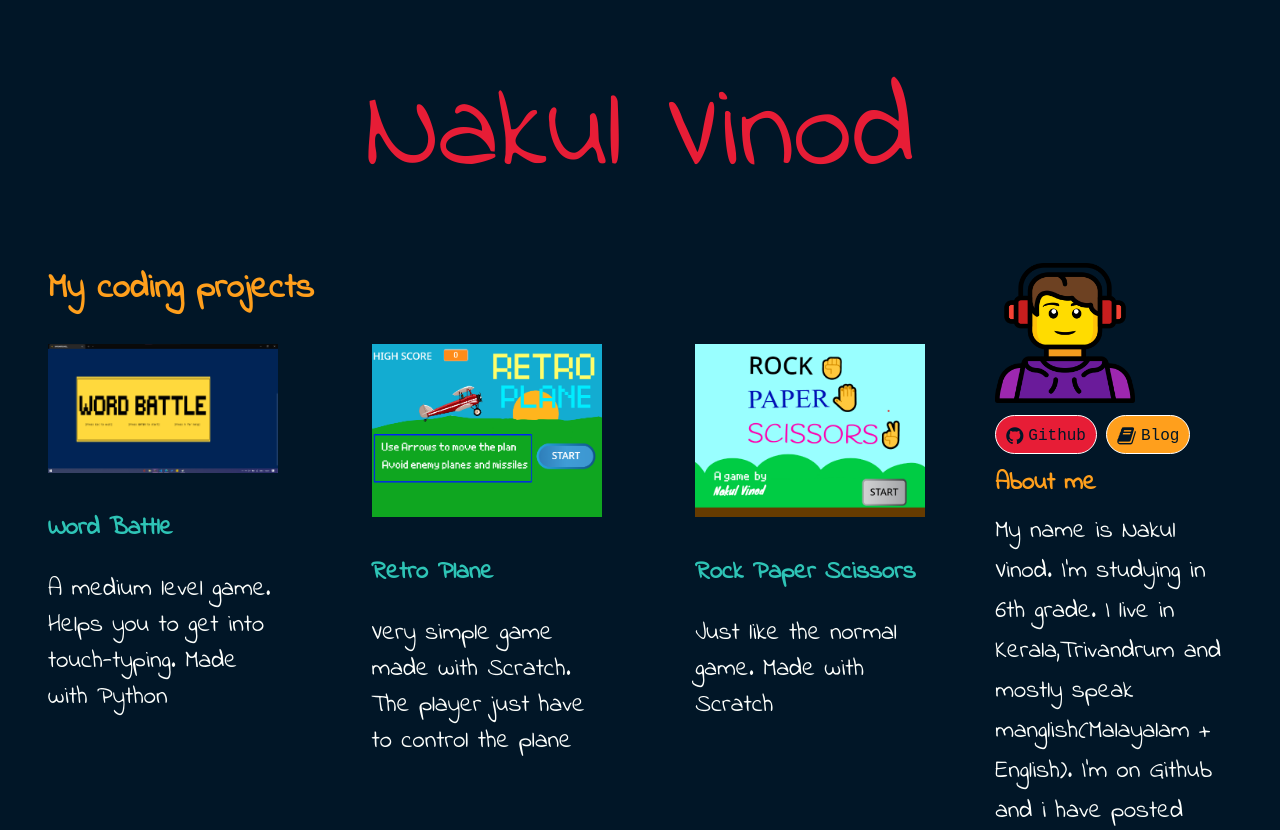
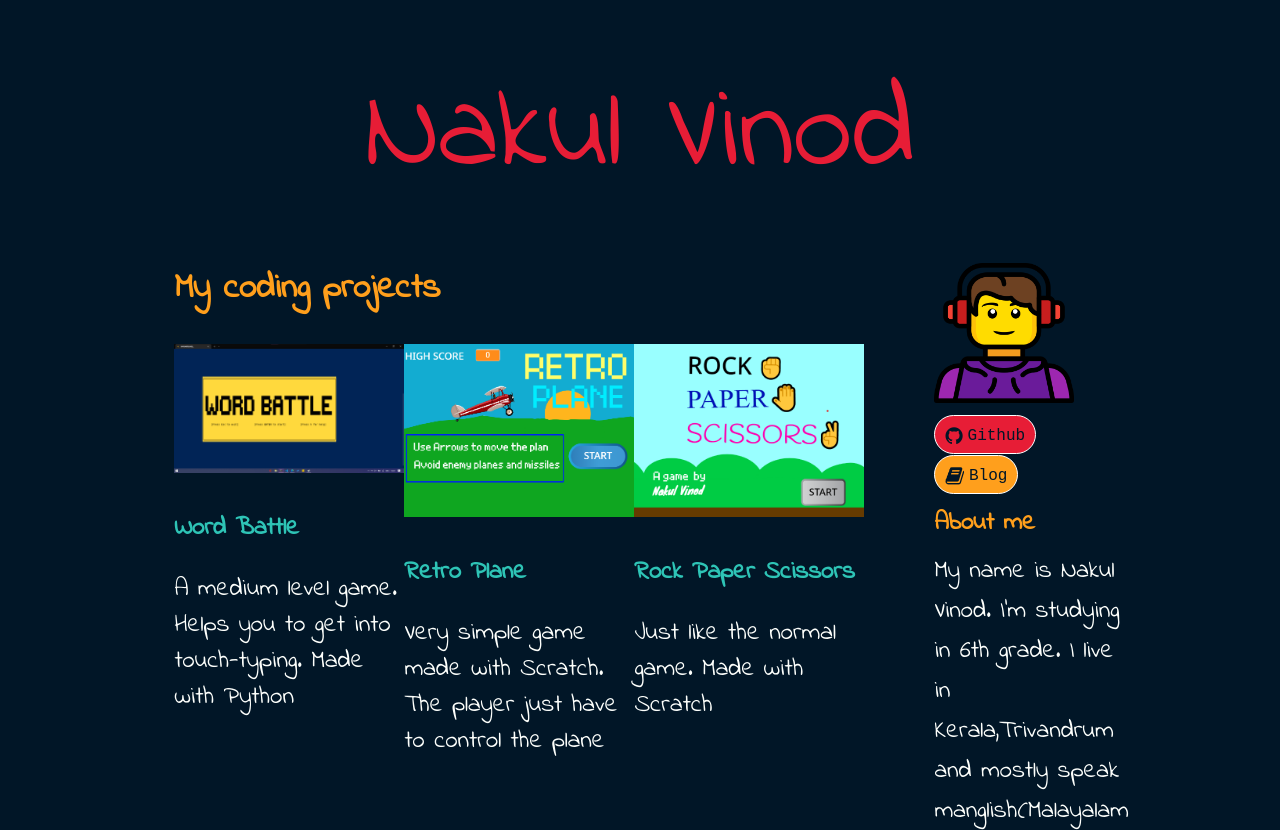
Before and after one commit to nakulvinod/nakulvinod.com, a plain HTML site: page index.html in a window 1280 px wide. Shown: the top 830 px of the page. Drawn offline with Linux system fonts and the light colour scheme; a script that the page names is missing.

Commit message:
feat: centered the body

```diff
--- a/index.html
+++ b/index.html
@@ -111,14 +111,16 @@
           <div id="content-body-right">
             <img style="width: 140px" src="images/profile.png" />
             <div>
+              <a href="https://github.com/nakulvinod" target="_blank">
               <span class="tag first">
                 <i class="fa fa-github" aria-hidden="true"></i>
                 Github</span
-              >
+              ></a>
+              <a href="http://nakulvinod.com/blog" target="_blank">
               <span class="tag second">
                 <i class="fa fa-book" aria-hidden="true"></i>
                 Blog</span
-              >
+              ></a>
             </div>
 
             <div class="about-me-heading">About me</div>
--- a/src/style.css
+++ b/src/style.css
@@ -19,9 +19,10 @@ body{
     text-align: center;
 }
 .body{
-    width: 100%;
+    width: 80%;
     display: flex;
     flex-direction: row;
+    align-self: center;
 }
 
 .body-left{
@@ -65,6 +66,7 @@ a{
 .hobby-icon{
     width: 100px;
 }
+
 .about-me-heading{
     font-weight: bold;
     margin-top: 10px;
```
